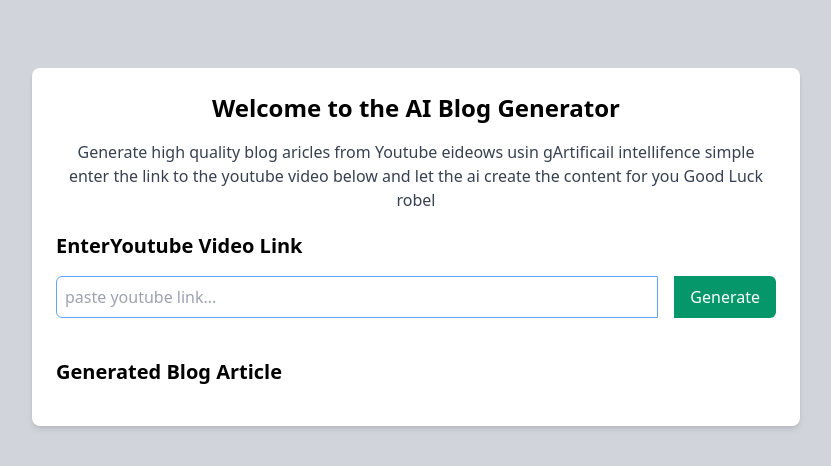
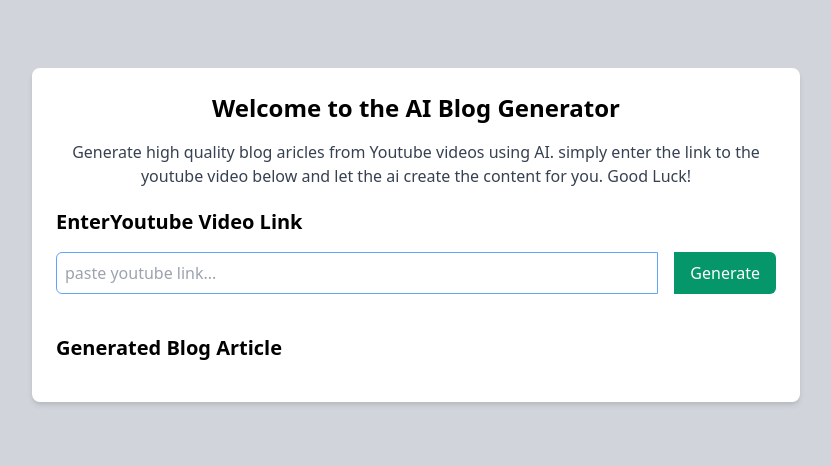
Before and after one commit to Robaplus75/ai_article_generator_deploy, a Django app: page / in a window 1280 px wide. Shown: the part 68-534 px from the top of the page, without its empty margins (224-1055 px from the left). Run offline with Django 5.2, Linux system fonts and the light colour scheme; a user stored in the database is signed in.

Commit message:
grammer fix

```diff
--- a/templates/index.html
+++ b/templates/index.html
@@ -83,7 +83,7 @@
             <div class='text-center'>
                 <h2 class='text-2xl font-semibold mb-4'>Welcome to the AI Blog Generator</h2>
                 <p class='text-gray-700'>
-                    Generate high quality blog aricles from Youtube eideows usin gArtificail intellifence simple enter the link to the youtube video below and let the ai create the content for you Good Luck robel
+                    Generate high quality blog aricles from Youtube videos using AI. simply enter the link to the youtube video below and let the ai create the content for you. Good Luck!
                 </p>
             </div>
 
```
